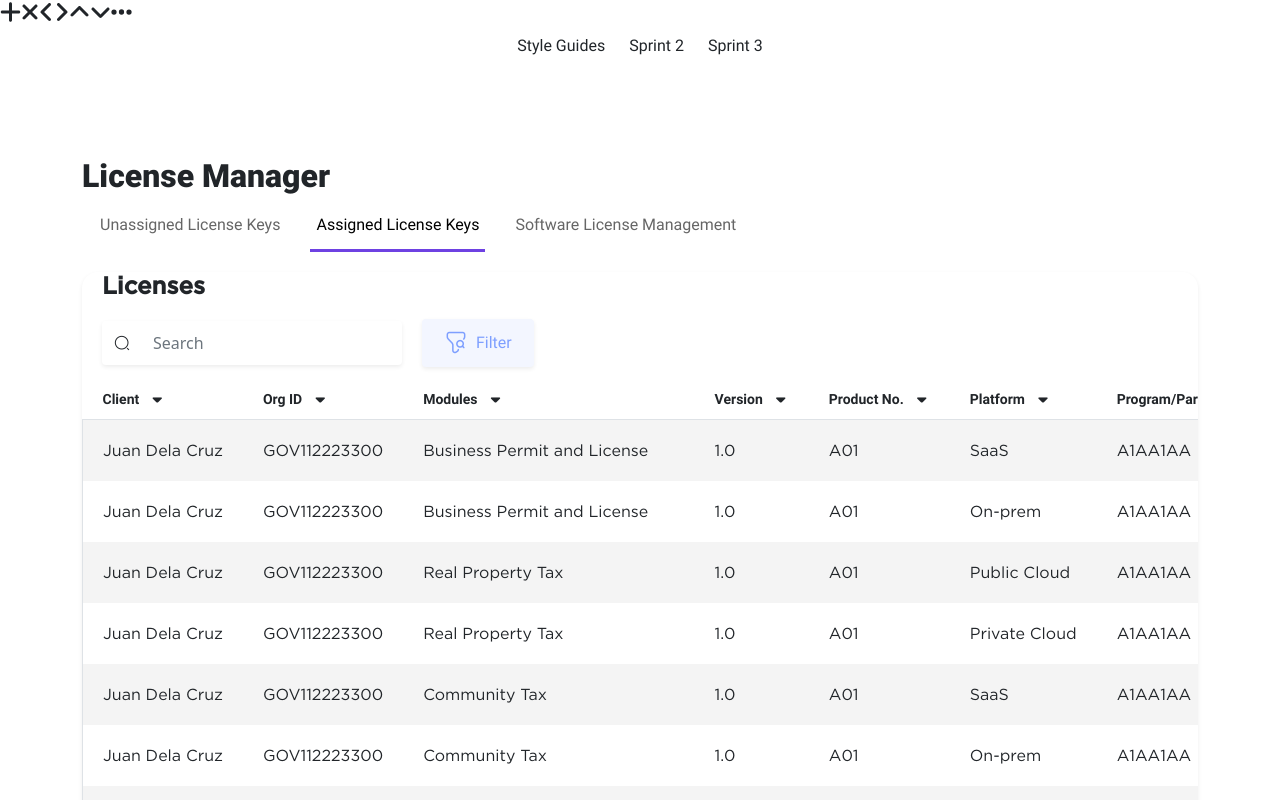
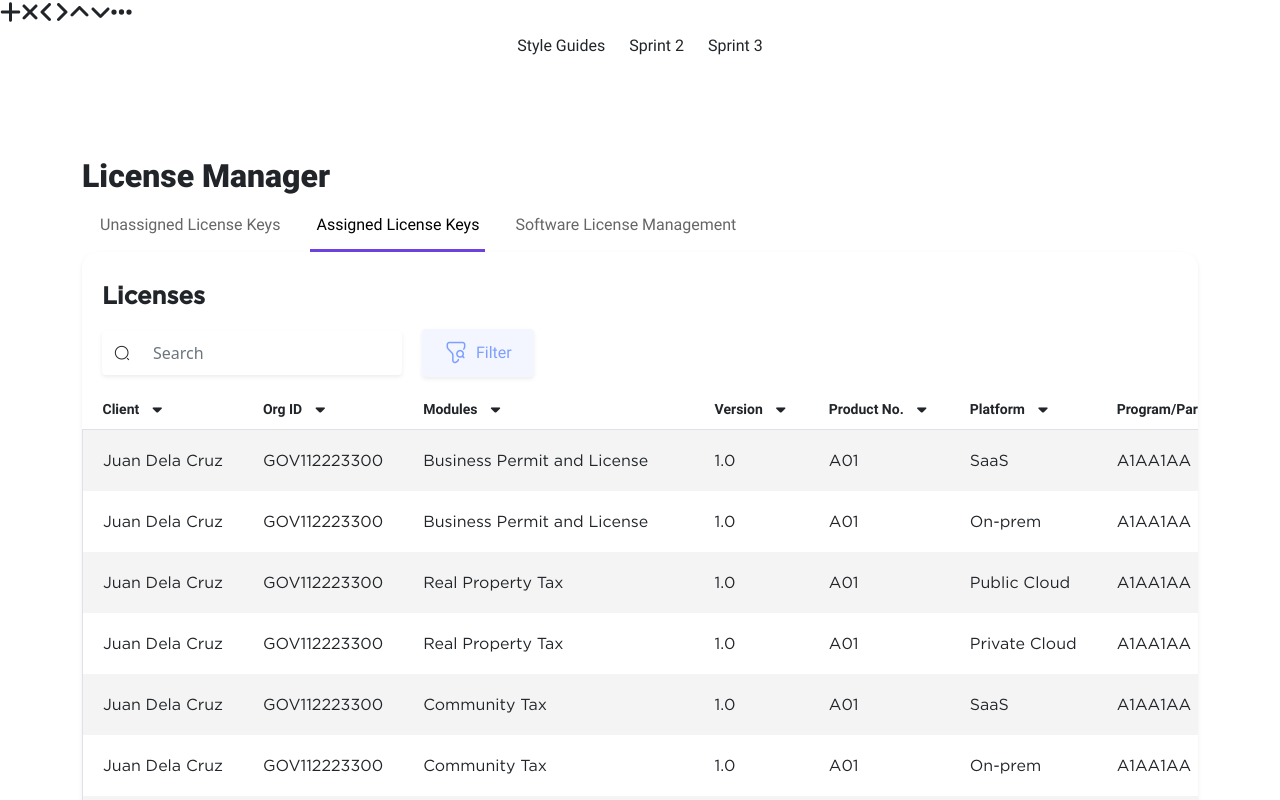
Before and after one commit to integratr-azamora/integratrGov-license-management, a Vue app: page /licensekey-assigned in a window 1280 px wide. Shown: the top 800 px of the page. Built offline with nearby package versions, Linux system fonts and the light colour scheme; a web font is replaced by a local one.

Commit message:
license assign padding

```diff
--- a/src/components/Sprint3/LicenseManagerAssigned.vue
+++ b/src/components/Sprint3/LicenseManagerAssigned.vue
@@ -10,7 +10,7 @@
 
              </div>
              <!-- row1  -->
-             <div class=" shadow-sm border-round16px pb-20px">
+             <div class=" shadow-sm border-round16px pb-20px pt-10px">
                 <div class="d-flex justify-content-start mt-20px mx-20px flex-container">
                    <p class="fontfamily-gotham-heading-2">Licenses</p>
                 </div>
```
